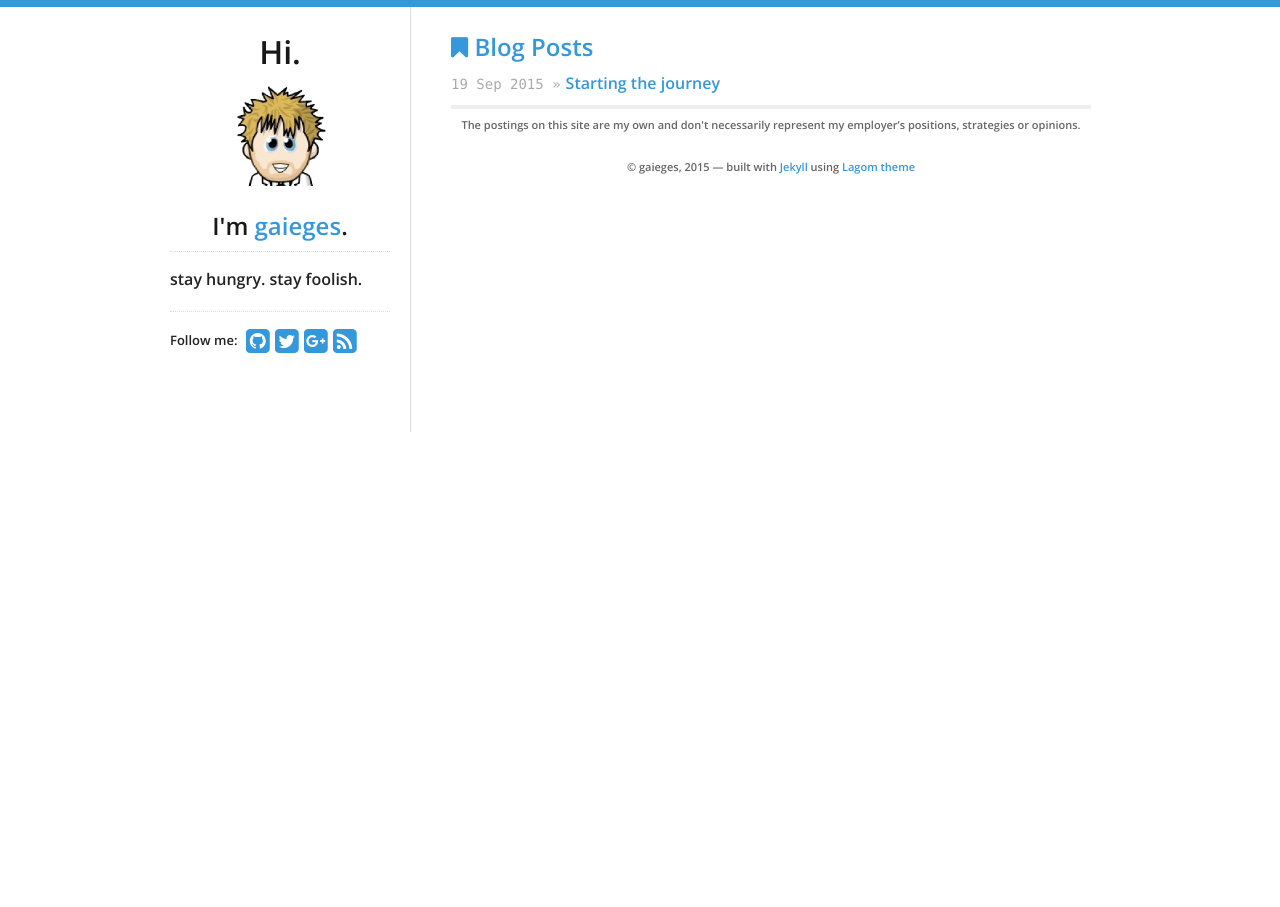
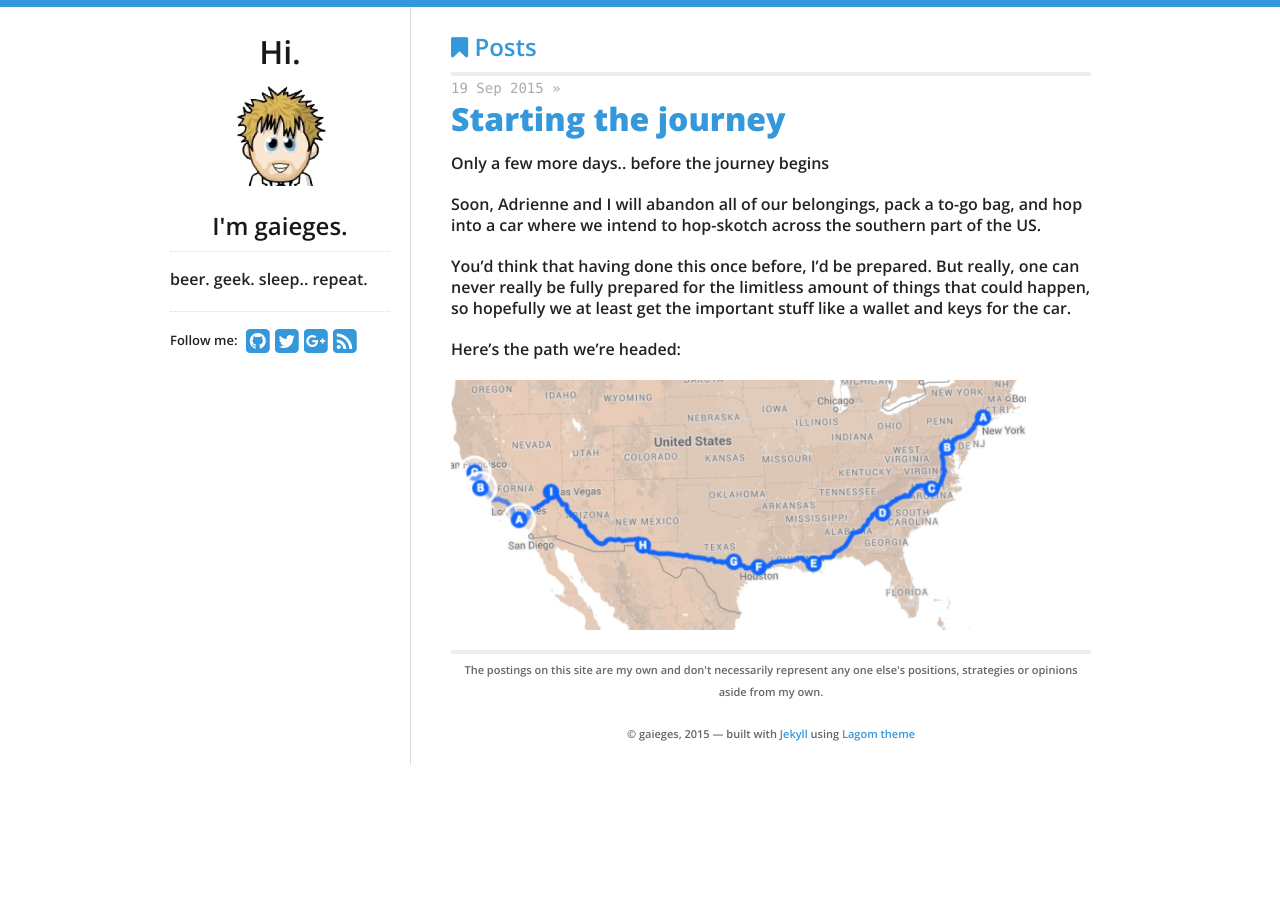
Before and after one commit to gaieges/gaieges.github.io, a Jekyll site: the page built from index.html, in a window 1280 px wide. Built offline with Jekyll 4.4.1, drawn with Linux system fonts in a browser that asks for light colours; nearby versions of some CDN libraries.

Commit message:
made it pretty

```diff
--- a/_data/theme.yml
+++ b/_data/theme.yml
@@ -21,7 +21,7 @@ social:
 # "Hi, I'm _______"
 name: gaieges
 email: gaieges at gmail (dot) com
-tagline: "stay hungry.  stay foolish."
+tagline: "beer. geek. sleep.. repeat."
 
 # Google Analytics key, leave blank to ignore
 #google_analytics_key: UA-xxxx-x
--- a/_includes/css/screen.css
+++ b/_includes/css/screen.css
@@ -82,6 +82,7 @@ ul.posts li {
   line-height: 22px;
   font-size: 16px;
   margin-bottom: 0px;
+  border-top: 4px solid #EEE;
 }
 
 ul.posts span {
--- a/_includes/footer.html
+++ b/_includes/footer.html
@@ -1,12 +1,12 @@
 <div class="disclaimer">
   {% if site.data.theme.show_disclaimer %}
   <p>
-    The postings on this site are my own and don't necessarily represent my
-    employer’s positions, strategies or opinions.
+    The postings on this site are my own and don't necessarily represent any
+    one else's positions, strategies or opinions aside from my own.
   </p>
   {% endif %}
 
   <p>
-    © {{ site.data.theme.name }}, {{ site.time | date: '%Y' }} &mdash; built with <a href="http://jekyllrb.com/">Jekyll</a> using <a href="https://github.com/swanson/lagom">Lagom theme</a>
+    &copy; {{ site.data.theme.name }}, {{ site.time | date: '%Y' }} &mdash; built with <a href="http://jekyllrb.com/">Jekyll</a> using <a href="https://github.com/swanson/lagom">Lagom theme</a>
   </p>
 </div>
--- a/_includes/sidebar.html
+++ b/_includes/sidebar.html
@@ -7,7 +7,7 @@
     <img src="/logo.png" id="logo" alt="Blog logo"/>
     {% endif %}
   </a>
-  <h2>I'm <a href="/">{{ site.data.theme.name }}</a>.</h2>
+  <h2>I'm {{ site.data.theme.name }}.</h2>
   <div id="bio">
     <p>{{ site.data.theme.tagline }}</p>
   </div>
--- a/_posts/2015-09-19-the-journey-begins.markdown
+++ b/_posts/2015-09-19-the-journey-begins.markdown
@@ -9,7 +9,7 @@ Only a few more days.. before the journey begins
 
 Soon, Adrienne and I will abandon all of our belongings, pack a to-go bag, and hop into a car where we intend to hop-skotch across the southern part of the US.
 
-While this wouldn't be my first rodeo going across the country, one can never really be fully prepared for the limitless amount of things that could happen, so hopefully we're ready.
+You'd think that having done this once before, I'd be prepared.  But really, one can never really be fully prepared for the limitless amount of things that could happen, so hopefully we at least get the important stuff like a wallet and keys for the car.
 
 Here's the path we're headed:
 
--- a/index.html
+++ b/index.html
@@ -4,10 +4,20 @@ title: Blog Posts
 ---
 
 <div id="home">
-  <h2><i class="fa fa-bookmark"></i> Blog Posts</h2>
+  <h2><i class="fa fa-bookmark"></i> Posts</h2>
   <ul id="blog-posts" class="posts">
     {% for post in site.posts %}
-      <li><span>{{ post.date | date_to_string }} &raquo;</span><a href="{{ post.url }}">{{ post.title }}</a></li>
+      <li>
+        <span>{{ post.date | date_to_string }} &raquo;</span>
+
+        <h1 class="title">
+          <a href="{{ post.url }}">{{ post.title }}</a>
+        </h1>
+
+        <div id="post">
+          {{ post.content }}
+        </div>
+      </li>
     {% endfor %}
   </ul>
 </div>
```
